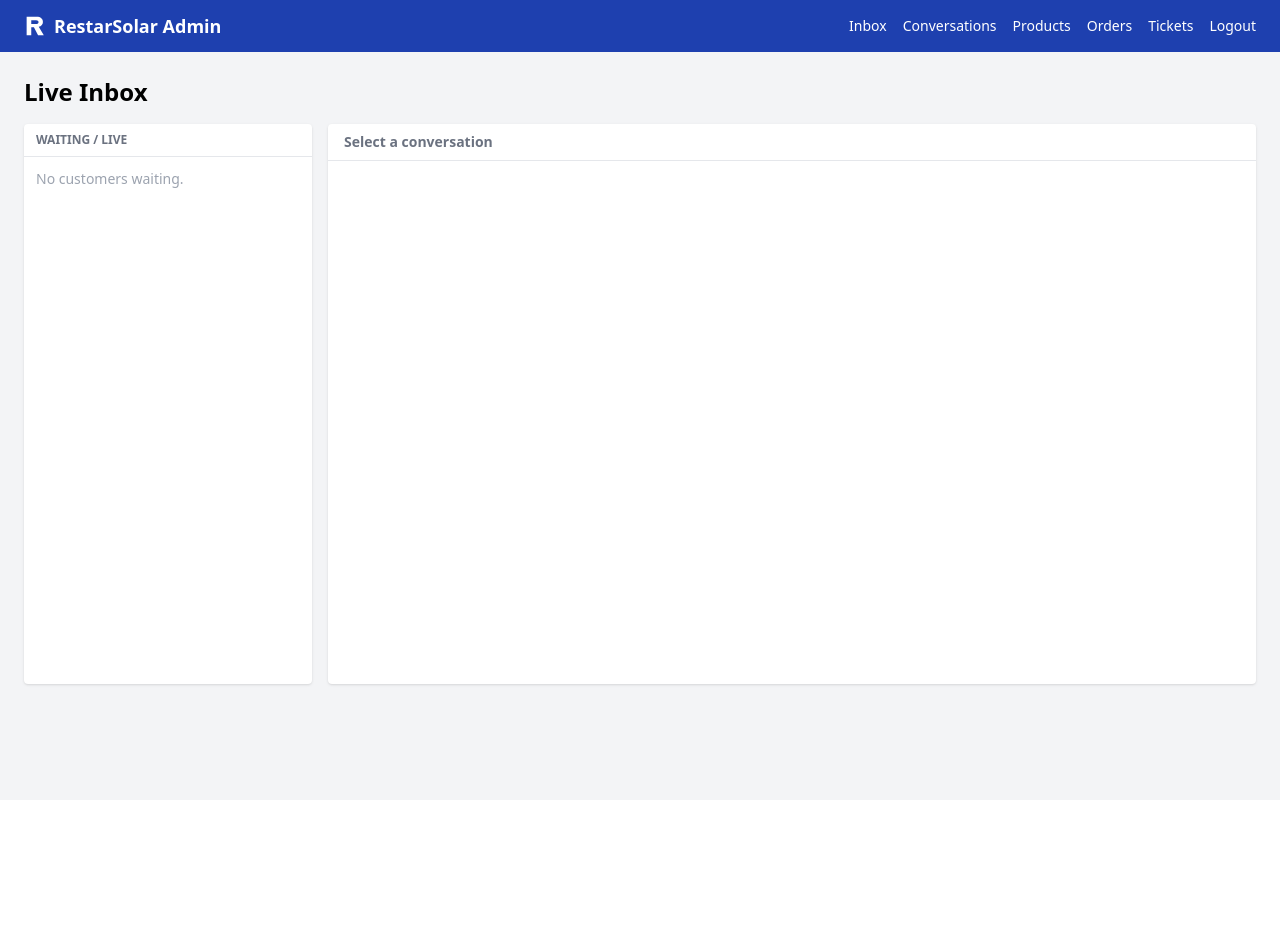
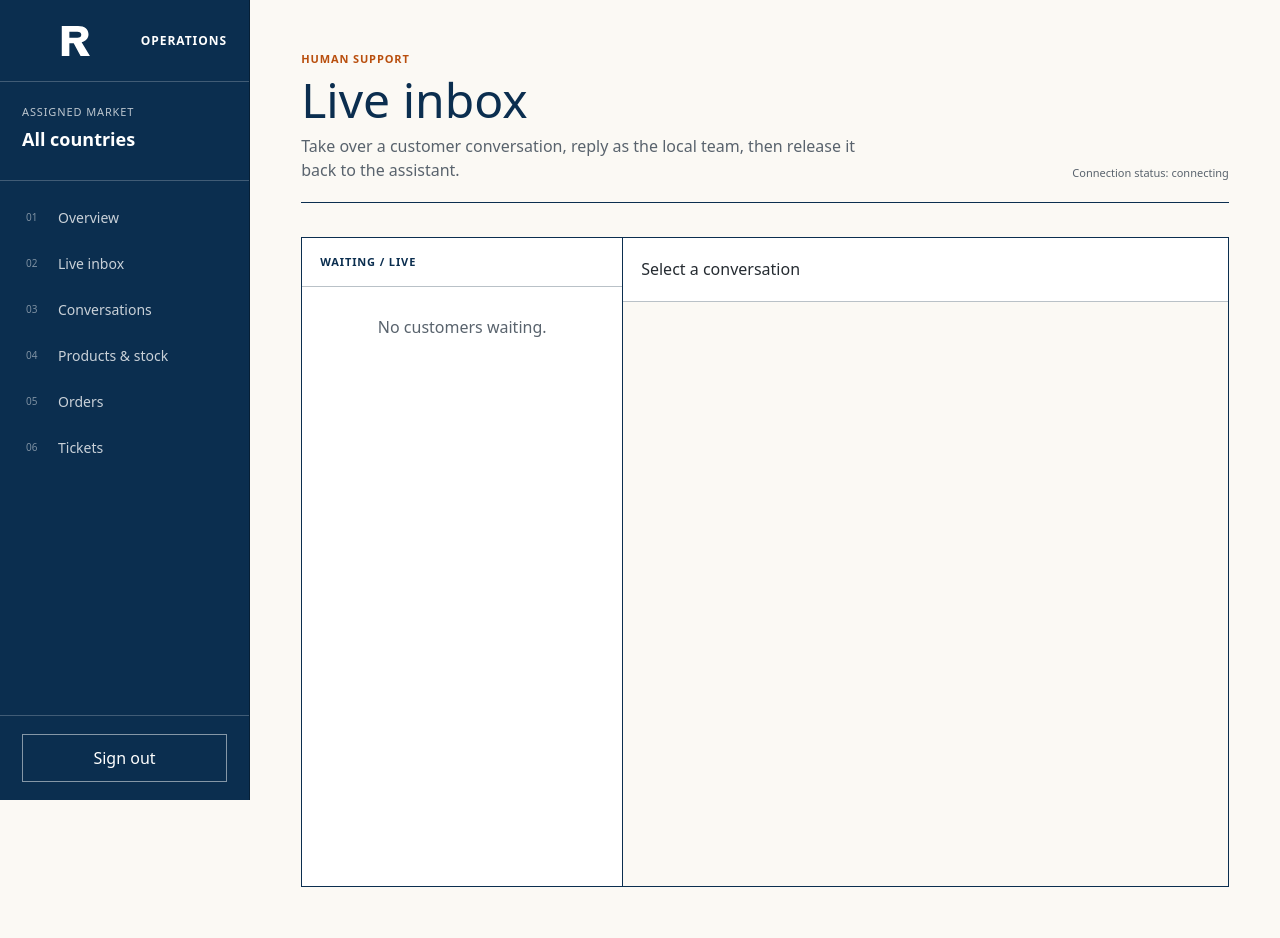
Before and after one commit to zhixuanlucasfeng-cmyk/rest-solar-agent, a FastAPI app: template templates/admin/inbox.html in a window 1280 px wide. Before the commit the page ends 688 px from the top, so only its background shows below. Run offline with FastAPI, Linux system fonts and the light colour scheme; the template is opened without the code that fills it, so the values that code supplies are empty; some libraries are stand-ins or nearby versions.

Commit message:
feat: redesign employee operations console

```diff
--- a/templates/admin/base.html
+++ b/templates/admin/base.html
@@ -1,35 +1,18 @@
 <!DOCTYPE html>
-<html lang="en">
-<head>
-  <meta charset="UTF-8">
-  <meta name="viewport" content="width=device-width, initial-scale=1.0">
-  <title>{% block title %}RestarSolar Admin{% endblock %}</title>
-  <script src="https://cdn.tailwindcss.com"></script>
-  <script src="https://unpkg.com/htmx.org@1.9.12"></script>
-</head>
-<body class="bg-gray-100 min-h-screen">
-  <nav class="bg-blue-800 text-white px-6 py-3 flex justify-between items-center">
-    <a href="/admin/dashboard" class="font-bold text-lg flex items-center gap-2"><img src="/static/logo-white.svg" alt="" style="height:22px;width:auto">RestarSolar Admin</a>
-    <div class="flex gap-4 text-sm">
-      <a href="/admin/inbox" class="hover:underline">Inbox</a>
-      <a href="/admin/conversations" class="hover:underline">Conversations</a>
-      {% if current_user.role != "agent" %}
-      <a href="/admin/products" class="hover:underline">Products</a>
-      <a href="/admin/orders" class="hover:underline">Orders</a>
-      <a href="/admin/tickets" class="hover:underline">Tickets</a>
-      {% endif %}
-      {% if current_user.role == "superadmin" %}
-      <a href="/admin/rules" class="hover:underline">Rules</a>
-      <a href="/admin/users" class="hover:underline">Users</a>
-      <a href="/admin/reports" class="hover:underline">Reports</a>
-      {% endif %}
-      <form action="/admin/logout" method="post" class="inline">
-        <button type="submit" class="hover:underline">Logout</button>
-      </form>
-    </div>
+<html lang="en"><head><meta charset="UTF-8"><meta name="viewport" content="width=device-width, initial-scale=1.0">
+<title>{% block title %}Restar Solar Operations{% endblock %}</title><script src="https://cdn.tailwindcss.com"></script><link rel="stylesheet" href="/static/admin.css"><script src="https://unpkg.com/htmx.org@1.9.12"></script></head>
+<body><div class="admin-shell">
+<aside class="admin-sidebar">
+  <a href="/admin/dashboard" class="admin-brand"><img src="/static/logo-white.svg" alt="Restar Solar"><span>Operations</span></a>
+  <div class="admin-country"><span>Assigned market</span><strong>{{ current_user.country or "All countries" }}</strong><small>{{ current_user.role|replace("_", " ")|title }}</small></div>
+  <nav class="admin-nav" aria-label="Operations">
+    <a href="/admin/dashboard" class="admin-nav-link {% if request.url.path == '/admin/dashboard' %}is-active{% endif %}"><span>01</span>Overview</a>
+    <a href="/admin/inbox" class="admin-nav-link {% if request.url.path.startswith('/admin/inbox') %}is-active{% endif %}"><span>02</span>Live inbox</a>
+    <a href="/admin/conversations" class="admin-nav-link {% if request.url.path.startswith('/admin/conversations') %}is-active{% endif %}"><span>03</span>Conversations</a>
+    {% if current_user.role != "agent" %}<a href="/admin/products" class="admin-nav-link {% if request.url.path.startswith('/admin/products') %}is-active{% endif %}"><span>04</span>Products &amp; stock</a><a href="/admin/orders" class="admin-nav-link {% if request.url.path.startswith('/admin/orders') %}is-active{% endif %}"><span>05</span>Orders</a><a href="/admin/tickets" class="admin-nav-link {% if request.url.path.startswith('/admin/tickets') %}is-active{% endif %}"><span>06</span>Tickets</a>{% endif %}
+    {% if current_user.role == "superadmin" %}<a href="/admin/rules" class="admin-nav-link {% if request.url.path.startswith('/admin/rules') %}is-active{% endif %}"><span>07</span>Rules</a><a href="/admin/users" class="admin-nav-link {% if request.url.path.startswith('/admin/users') %}is-active{% endif %}"><span>08</span>Users</a><a href="/admin/reports" class="admin-nav-link {% if request.url.path.startswith('/admin/reports') %}is-active{% endif %}"><span>09</span>Reports</a>{% endif %}
   </nav>
-  <main class="p-6">
-    {% block content %}{% endblock %}
-  </main>
-</body>
-</html>
+  <form action="/admin/logout" method="post" class="admin-logout"><button type="submit">Sign out</button></form>
+</aside>
+<main class="admin-main"><header class="admin-mobile-head"><img src="/static/logo.svg" alt="Restar Solar"><strong>{{ current_user.country or "All markets" }}</strong></header>{% block page_header %}{% endblock %}{% block content %}{% endblock %}</main>
+</div></body></html>
--- a/templates/admin/inbox.html
+++ b/templates/admin/inbox.html
@@ -1,34 +1,32 @@
 {% extends "admin/base.html" %}
 {% block title %}Inbox{% endblock %}
+{% block page_header %}<div class="page-head"><div><span class="page-kicker">Human support</span><h1>Live inbox</h1><p>Take over a customer conversation, reply as the local team, then release it back to the assistant.</p></div><span id="connection-status" class="connection-state">Connection status: connecting</span></div>{% endblock %}
 {% block content %}
-<h1 class="text-2xl font-bold mb-4">Live Inbox</h1>
-
-<div class="flex gap-4" style="height:70vh">
+<div class="inbox-layout">
   <!-- Queue -->
-  <div class="w-72 bg-white rounded shadow overflow-y-auto shrink-0">
-    <div class="px-3 py-2 text-xs font-semibold text-gray-500 border-b">WAITING / LIVE</div>
+  <div class="queue-panel">
+    <div class="queue-label">WAITING / LIVE</div>
     <ul id="queue"></ul>
-    <p id="queue-empty" class="p-3 text-sm text-gray-400">No customers waiting.</p>
+    <p id="queue-empty" class="empty-state">No customers waiting.</p>
   </div>
 
   <!-- Chat -->
-  <div class="flex-1 bg-white rounded shadow flex flex-col">
-    <div id="chat-head" class="px-4 py-2 border-b flex justify-between items-center">
-      <span id="chat-title" class="font-semibold text-sm text-gray-500">Select a conversation</span>
-      <span class="flex gap-2">
-        <button id="btn-takeover" onclick="takeover()" class="hidden bg-orange-500 text-white px-3 py-1 rounded text-sm">Take over</button>
-        <button id="btn-release" onclick="release()" class="hidden bg-gray-500 text-white px-3 py-1 rounded text-sm">Release to AI</button>
+  <div class="chat-panel">
+    <div id="chat-head" class="chat-head">
+      <span id="chat-title">Select a conversation</span>
+      <span>
+        <button id="btn-takeover" onclick="takeover()" class="hidden btn btn-accent">Take over</button>
+        <button id="btn-release" onclick="release()" class="hidden btn btn-secondary">Release to AI</button>
       </span>
     </div>
-    <div id="thread" class="flex-1 overflow-y-auto p-4 space-y-2"></div>
-    <div id="reply-bar" class="hidden p-3 border-t flex gap-2 items-end">
-      <div class="flex-1">
+    <div id="thread" class="message-thread"></div>
+    <div id="reply-bar" class="hidden chat-composer">
+      <div>
         <textarea id="reply-input" rows="2" placeholder="Type your reply…"
-          class="w-full border rounded px-3 py-2 text-sm resize-y"
           onkeydown="if(event.key==='Enter'&&(event.ctrlKey||event.metaKey)&&!event.isComposing&&!event.repeat){event.preventDefault();sendReply()}"></textarea>
-        <p class="text-xs text-gray-400 mt-1">Enter for a new line · Ctrl/⌘+Enter to send</p>
+        <p class="shortcut">Enter for a new line · Ctrl/⌘+Enter to send</p>
       </div>
-      <button onclick="sendReply()" class="bg-blue-700 text-white px-4 py-2 rounded text-sm">Send</button>
+      <button onclick="sendReply()" class="btn">Send</button>
     </div>
   </div>
 </div>
@@ -53,8 +51,9 @@ const queue = new Map();      // conv_id -> {mode, agent_id, preview, country}
 
 function connect() {
   ws = new WebSocket(`${proto}://${location.host}/ws/admin/${MY_ID}`);
+  ws.onopen = () => document.getElementById('connection-status').textContent = 'Connection status: online';
   ws.onmessage = (e) => handle(JSON.parse(e.data));
-  ws.onclose = () => setTimeout(connect, 3000);
+  ws.onclose = () => { document.getElementById('connection-status').textContent = 'Connection status: reconnecting'; setTimeout(connect, 3000); };
 }
 
 function handle(m) {
@@ -93,15 +92,13 @@ function renderQueue() {
   [...queue.values()].forEach(it => {
     const li = document.createElement('li');
     const mine = it.agent_id === MY_ID;
-    li.className = 'px-3 py-2 border-b cursor-pointer text-sm hover:bg-gray-50 ' +
-      (it.conversation_id === openConv ? 'bg-blue-50 ' : '');
+    li.className = 'queue-item ' + (it.conversation_id === openConv ? 'is-active' : '');
     li.innerHTML = `
-      <div class="flex justify-between">
-        <span class="font-medium">#${it.conversation_id} <span class="text-xs text-gray-400">${it.country || ''}</span></span>
-        <span class="text-xs ${it.mode === 'waiting' ? 'text-orange-600' : mine ? 'text-green-600' : 'text-gray-400'}">
-          ${it.mode === 'waiting' ? 'waiting' : mine ? 'you' : 'live'}</span>
+      <div class="queue-item__top">
+        <strong>#${it.conversation_id} · ${it.country || '—'}</strong>
+        <span class="queue-item__status">${it.mode === 'waiting' ? 'Waiting' : mine ? 'Owned by you' : 'Live with agent'}</span>
       </div>
-      <div class="text-xs text-gray-500 truncate">${it.preview || ''}</div>`;
+      <div class="queue-item__preview">${it.preview || 'No message preview'}</div>`;
     li.onclick = () => openConversation(it.conversation_id);
     ul.appendChild(li);
   });
@@ -136,10 +133,8 @@ function show(id, on) { document.getElementById(id).classList.toggle('hidden', !
 function addBubble(role, text) {
   const thread = document.getElementById('thread');
   const div = document.createElement('div');
-  const cls = role === 'user'
-    ? 'bg-blue-100 ml-auto'
-    : role === 'agent' ? 'bg-green-100' : 'bg-gray-100';
-  div.className = `${cls} rounded px-3 py-2 text-sm max-w-md w-fit`;
+  const cls = role === 'user' ? 'message-bubble--user' : role === 'agent' ? 'message-bubble--agent' : 'message-bubble--assistant';
+  div.className = `message-bubble ${cls}`;
   div.textContent = text;
   thread.appendChild(div);
   thread.scrollTop = thread.scrollHeight;
--- a/templates/admin/reports.html
+++ b/templates/admin/reports.html
@@ -1,8 +1,7 @@
 {% extends "admin/base.html" %}
 {% block title %}Reports{% endblock %}
-{% block content %}
-<h1 class="text-2xl font-bold mb-6">Reports</h1>
-<div class="bg-white rounded shadow p-6 max-w-md">
+{% block page_header %}<div class="page-head"><div><span class="page-kicker">Records</span><h1>Reports</h1><p>Export operational records for review.</p></div></div>{% endblock %}{% block content %}
+<div class="panel p-6 max-w-md">
   <h2 class="font-semibold mb-2">Export Conversations</h2>
   <p class="text-sm text-gray-500 mb-4">Triggers a Celery task to generate a CSV of all conversations. Check your email when complete.</p>
   <form action="/admin/reports/export" method="post">
```
Also changed, not shown: templates/admin/conversation_detail.html (+2 -8 lines), templates/admin/conversations.html (+3 -4 lines), templates/admin/dashboard.html (+4 -13 lines), templates/admin/login.html (+2 -27 lines), templates/admin/orders.html (+4 -4 lines), templates/admin/product_edit.html (+5 -2 lines), templates/admin/products.html (+5 -4 lines), templates/admin/rules.html (+4 -5 lines), templates/admin/tickets.html (+4 -5 lines), templates/admin/users.html (+3 -4 lines), tests/test_admin_ui_contract.py (added, +45 -0 lines), static/admin.css (added).
